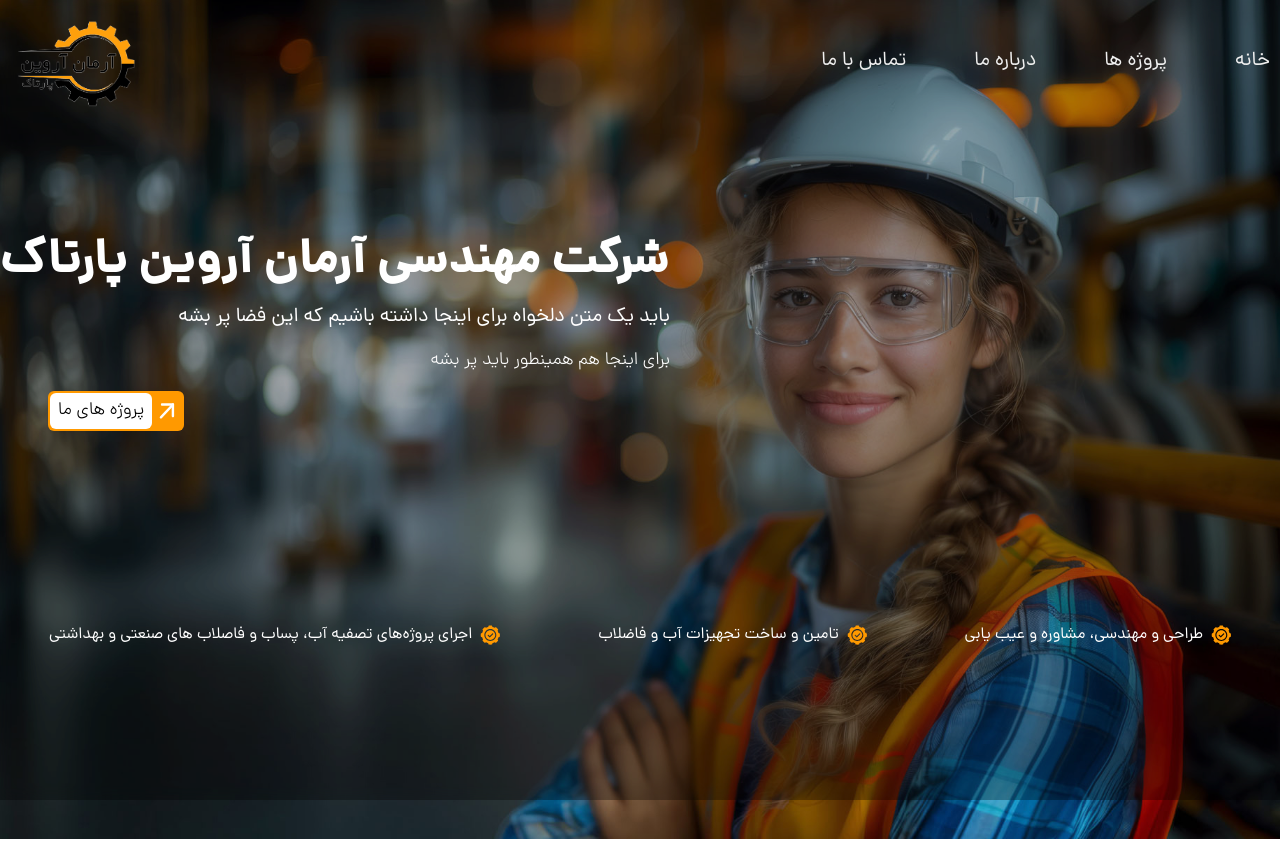
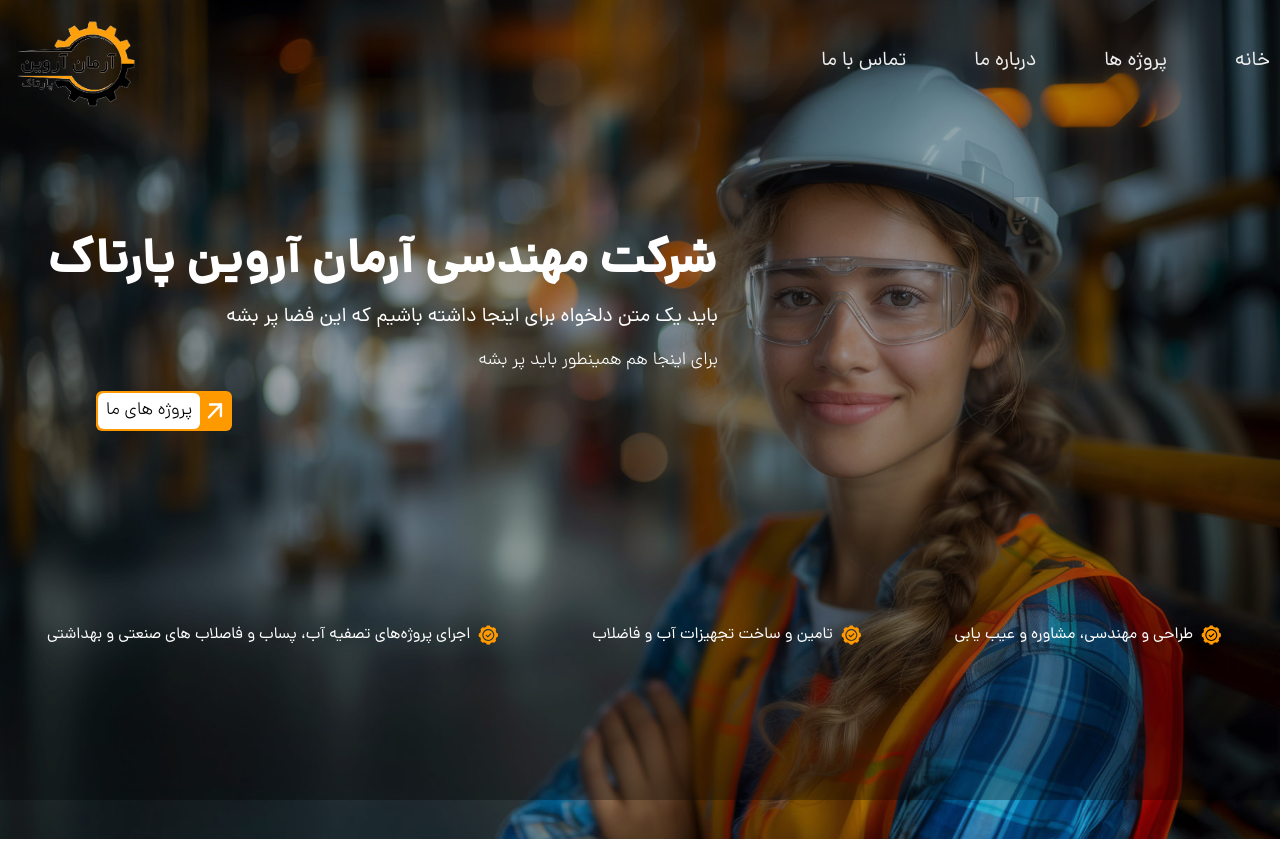
Before and after one commit to Msaeed144/armanarvinco, a Next.js app: page / in a window 1280 px wide. Shown: the top 841 px of the page. Built offline with nearby package versions, Linux system fonts and the light colour scheme.

Commit message:
some err fix 2

```diff
--- a/src/components/TopLanding.tsx
+++ b/src/components/TopLanding.tsx
@@ -9,7 +9,7 @@ function TopLanding() {
         </div>
       <Header />
       <div className="lg:container  mx-auto flex justify-end mt-28">
-        <div className=" text-white z-10  ">
+        <div className=" text-white z-10  ml-12">
           <h1 className="lg:ml-0 ml-4 lg:text-5xl text-[22px] font-extrabold">شرکت مهندسی آرمان آروین پارتاک</h1>
           <p className="lg:text-xl text-sm mt-4 ">باید یک متن دلخواه برای اینجا داشته باشیم که این فضا پر بشه</p>
           <p className="text-lg mt-4 font-light">برای اینجا هم همینطور باید پر بشه</p>
@@ -21,7 +21,7 @@ function TopLanding() {
           </div>
         </div>
       </div>
-      <div className="z-10 lg:flex justify-around container mx-auto lg:mt-48 mt-12 text-white">
+      <div className="z-10 lg:flex justify-around container mx-auto lg:mt-48 mt-12 pr-3 text-white">
         <div className=" z-10 flex items-center gap-2">
          <Image src="/images/icons/tick.svg" width={20} height={20} alt="تیک" />
           <p>طراحی و مهندسی، مشاوره و عیب یابی</p>
```
